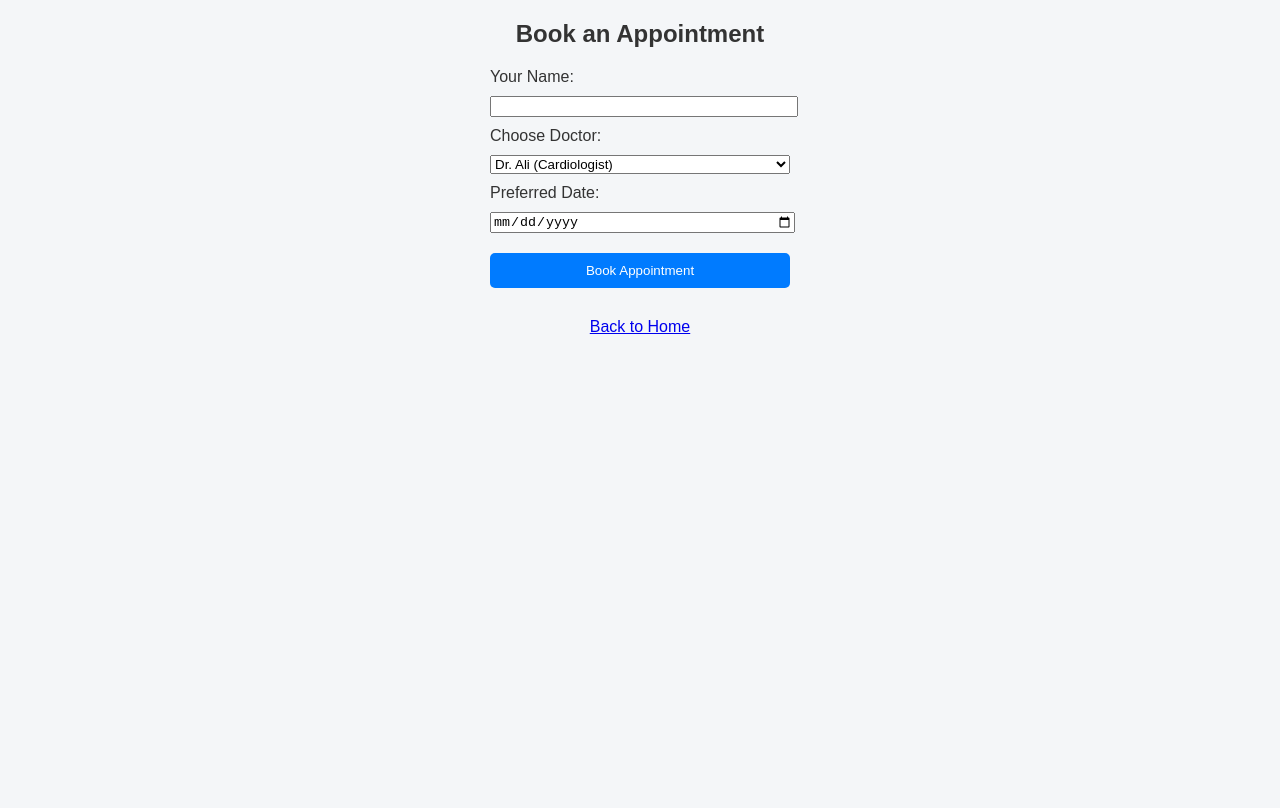
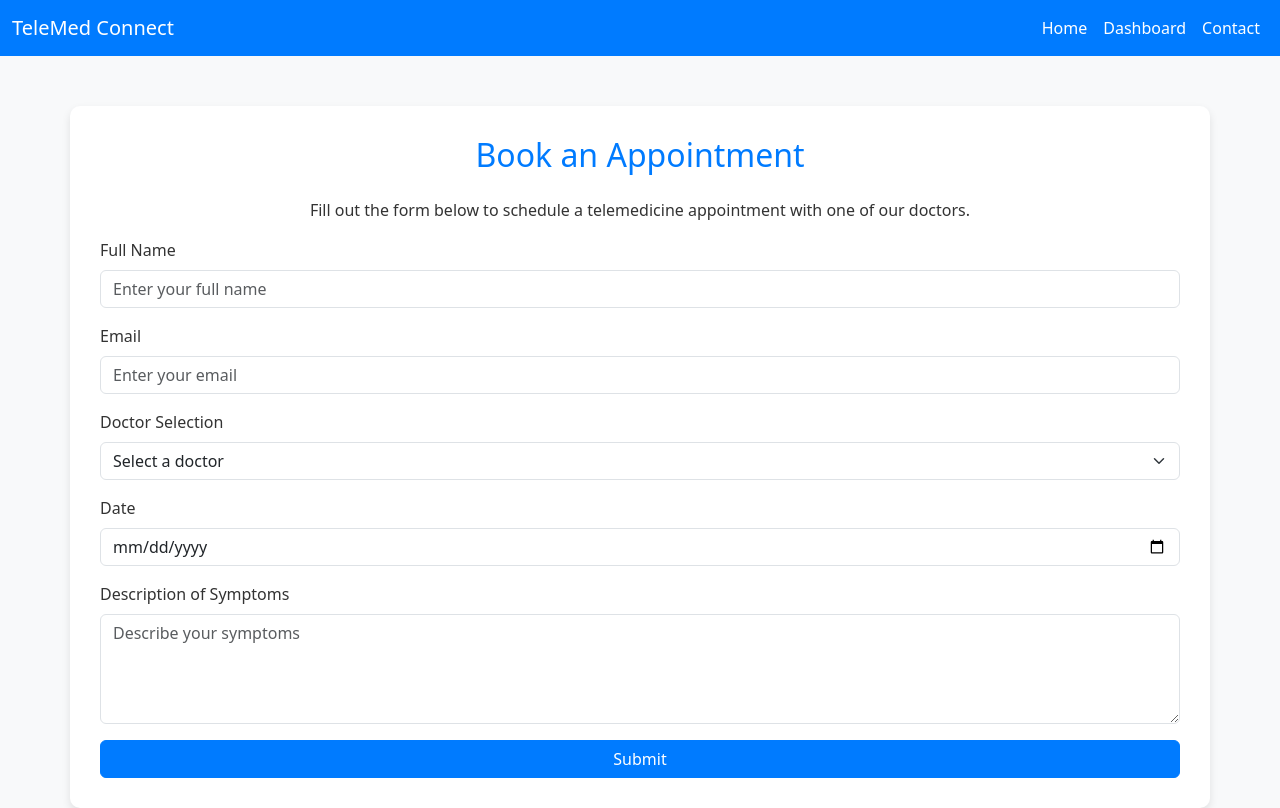
Before and after one commit to hassansb550/telemed, a plain HTML site: page patient.html in a window 1280 px wide. Drawn offline with nearby package versions, Linux system fonts and the light colour scheme.

Commit message:
Update patient.html

```diff
--- a/patient.html
+++ b/patient.html
@@ -1,32 +1,126 @@
 <!DOCTYPE html>
 <html lang="en">
 <head>
-  <meta charset="UTF-8">
-  <title>Patient Dashboard</title>
-  <link rel="stylesheet" href="style.css">
+    <meta charset="UTF-8">
+    <meta name="viewport" content="width=device-width, initial-scale=1.0">
+    <title>Patient Dashboard - TeleMed Connect</title>
+    <!-- Bootstrap 5 CSS -->
+    <link href="https://cdn.jsdelivr.net/npm/bootstrap@5.3.0-alpha1/dist/css/bootstrap.min.css" rel="stylesheet">
+    <!-- Custom CSS for medical theme -->
+    <style>
+        body {
+            background-color: #f8f9fa; /* Light white/gray for a clean, professional feel */
+            color: #333; /* Dark text for readability */
+        }
+        .navbar {
+            background-color: #007bff; /* Blue for navbar, matching medical theme */
+        }
+        .navbar .navbar-brand, .navbar .nav-link {
+            color: #ffffff; /* White text for contrast */
+        }
+        .main-section {
+            margin-top: 50px; /* Space from navbar */
+            background-color: #ffffff; /* White background for the main section */
+            padding: 30px;
+            border-radius: 10px;
+            box-shadow: 0 4px 8px rgba(0, 0, 0, 0.1); /* Subtle shadow for depth */
+        }
+        .btn-primary {
+            background-color: #007bff; /* Blue button */
+            border-color: #007bff;
+        }
+        .btn-primary:hover {
+            background-color: #0056b3; /* Darker blue on hover */
+        }
+        .alert-success {
+            background-color: #28a745; /* Green for success messages */
+            color: #ffffff;
+        }
+    </style>
 </head>
 <body>
-  <h2>Book an Appointment</h2>
-  <form id="appointmentForm">
-    <label for="name">Your Name:</label>
-    <input type="text" id="name" required>
 
-    <label for="doctor">Choose Doctor:</label>
-    <select id="doctor" required>
-      <option value="Dr. Ali (Cardiologist)">Dr. Ali (Cardiologist)</option>
-      <option value="Dr. Sara (Dermatologist)">Dr. Sara (Dermatologist)</option>
-      <option value="Dr. Khan (General Physician)">Dr. Khan (General Physician)</option>
-    </select>
+    <!-- Navbar consistent with homepage -->
+    <nav class="navbar navbar-expand-lg navbar-dark">
+        <div class="container-fluid">
+            <a class="navbar-brand" href="index.html">TeleMed Connect</a>
+            <button class="navbar-toggler" type="button" data-bs-toggle="collapse" data-bs-target="#navbarNav" aria-controls="navbarNav" aria-expanded="false" aria-label="Toggle navigation">
+                <span class="navbar-toggler-icon"></span>
+            </button>
+            <div class="collapse navbar-collapse" id="navbarNav">
+                <ul class="navbar-nav ms-auto">
+                    <li class="nav-item">
+                        <a class="nav-link" href="index.html">Home</a>
+                    </li>
+                    <li class="nav-item">
+                        <a class="nav-link active" href="dashboard.html">Dashboard</a>
+                    </li>
+                    <li class="nav-item">
+                        <a class="nav-link" href="contact.html">Contact</a>
+                    </li>
+                </ul>
+            </div>
+        </div>
+    </nav>
 
-    <label for="date">Preferred Date:</label>
-    <input type="date" id="date" required>
+    <!-- Main Section: Book an Appointment -->
+    <div class="container main-section">
+        <h2 class="text-center mb-4" style="color: #007bff;">Book an Appointment</h2> <!-- Blue title for medical theme -->
+        <p class="text-center">Fill out the form below to schedule a telemedicine appointment with one of our doctors.</p>
 
-    <button type="submit" class="btn">Book Appointment</button>
-  </form>
+        <!-- Form -->
+        <form id="appointmentForm">
+            <div class="mb-3">
+                <label for="fullName" class="form-label">Full Name</label>
+                <input type="text" class="form-control" id="fullName" placeholder="Enter your full name" required>
+            </div>
+            <div class="mb-3">
+                <label for="email" class="form-label">Email</label>
+                <input type="email" class="form-control" id="email" placeholder="Enter your email" required>
+            </div>
+            <div class="mb-3">
+                <label for="doctorSelection" class="form-label">Doctor Selection</label>
+                <select class="form-select" id="doctorSelection" required>
+                    <option value="">Select a doctor</option>
+                    <option value="drSmith">Dr. John Smith</option>
+                    <option value="drJohnson">Dr. Emily Johnson</option>
+                    <option value="drLee">Dr. Michael Lee</option>
+                    <option value="drDavis">Dr. Sarah Davis</option>
+                </select>
+            </div>
+            <div class="mb-3">
+                <label for="date" class="form-label">Date</label>
+                <input type="date" class="form-control" id="date" required>
+            </div>
+            <div class="mb-3">
+                <label for="symptoms" class="form-label">Description of Symptoms</label>
+                <textarea class="form-control" id="symptoms" rows="4" placeholder="Describe your symptoms" required></textarea>
+            </div>
+            <button type="submit" class="btn btn-primary w-100">Submit</button> <!-- Full-width blue button -->
+        </form>
 
-  <p id="confirmation"></p>
-  <a href="index.html">Back to Home</a>
+        <!-- Confirmation Message (hidden initially) -->
+        <div id="confirmationMessage" class="alert alert-success mt-3" style="display: none;">
+            Appointment booked successfully!
+        </div>
+    </div>
 
-  <script src="script.js"></script>
+    <!-- Bootstrap 5 JS and dependencies -->
+    <script src="https://cdn.jsdelivr.net/npm/bootstrap@5.3.0-alpha1/dist/js/bootstrap.bundle.min.js"></script>
+    <!-- Custom JavaScript for form submission -->
+    <script>
+        document.getElementById('appointmentForm').addEventListener('submit', function(event) {
+            event.preventDefault(); // Prevent actual form submission
+
+            // Simple validation (you can expand this)
+            if (document.getElementById('fullName').value && document.getElementById('email').value) {
+                // Hide the form and show confirmation
+                document.getElementById('appointmentForm').style.display = 'none';
+                document.getElementById('confirmationMessage').style.display = 'block';
+            } else {
+                alert('Please fill in all required fields.');
+            }
+        });
+    </script>
 </body>
 </html>
```
